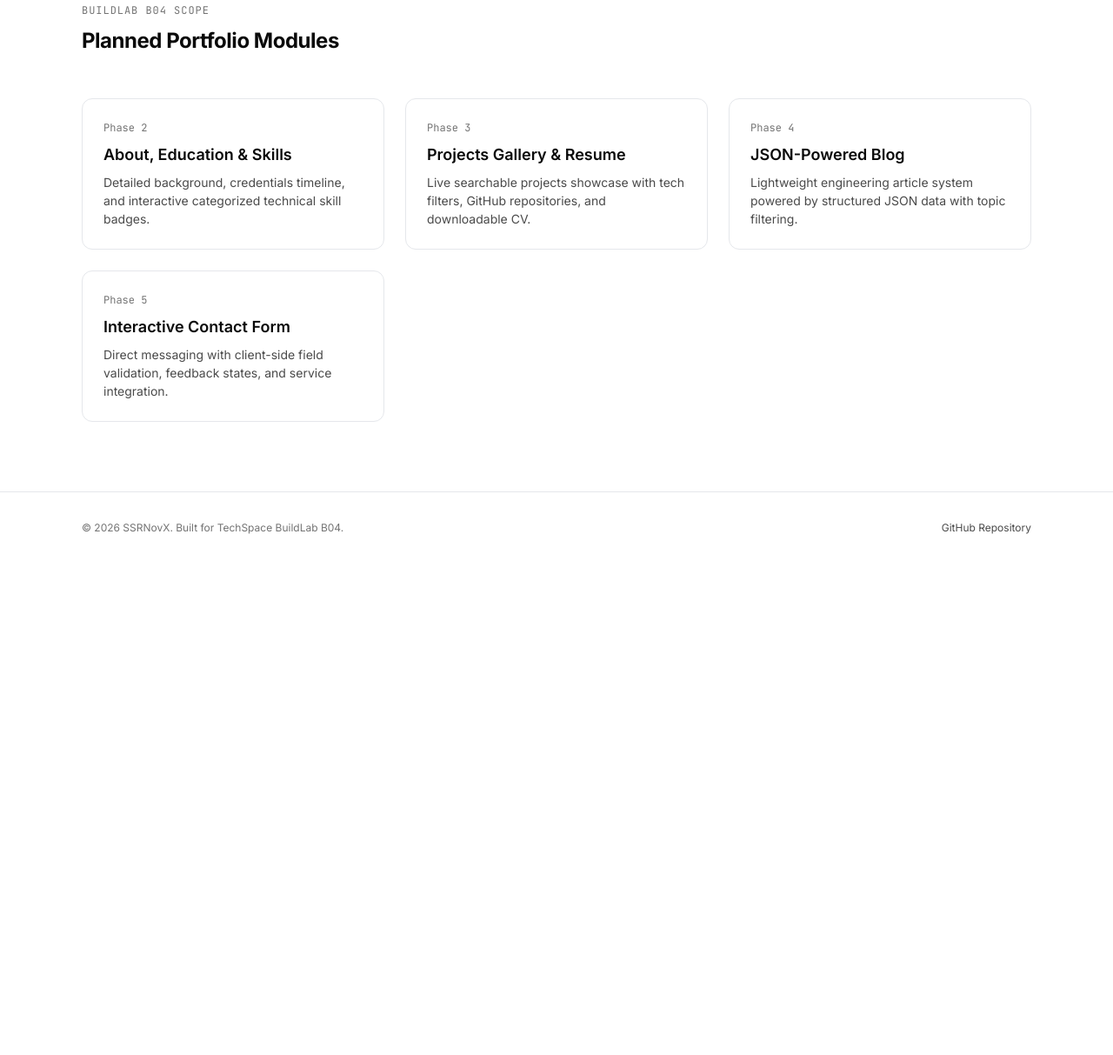
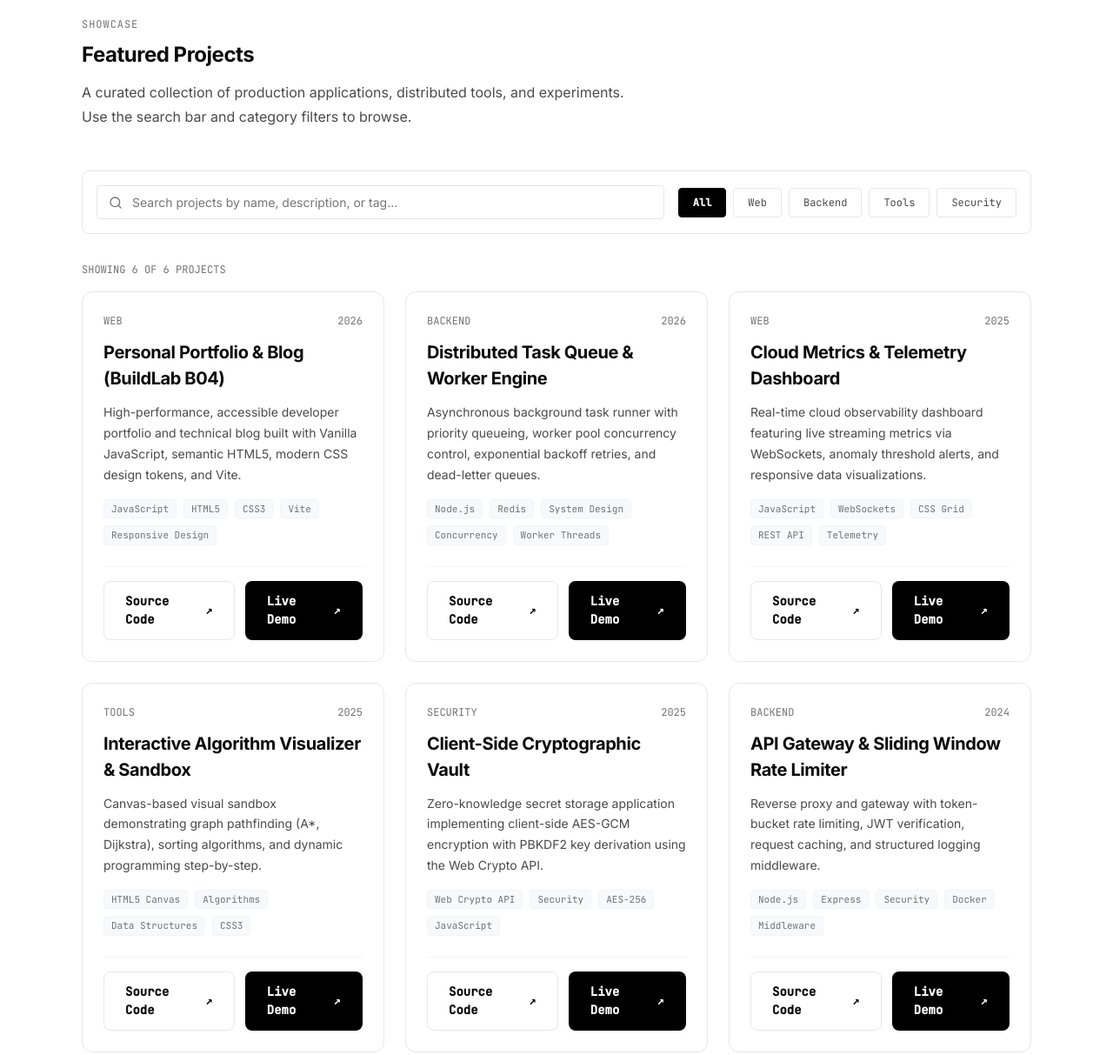
Before and after one commit to ssrnov/portfolio-and-blog, a website built with Vite: page index.html in a window 1280 px wide. Shown: the part 2270-3483 px from the top of the page at 87% size. Before the commit the page ends 2918 px from the top, so only its background shows below. Built offline with nearby package versions, Linux system fonts and the light colour scheme.

Commit message:
feat(projects): add projects gallery and structured project dataset

```diff
--- a/index.html
+++ b/index.html
@@ -287,6 +287,54 @@
       </div>
     </section>
 
+    <!-- 4. Projects Gallery Section -->
+    <section id="projects" class="projects-section section-py" aria-labelledby="projects-title">
+      <div class="container">
+        <div class="section-header">
+          <span class="section-label">Showcase</span>
+          <h2 id="projects-title" class="section-title">Featured Projects</h2>
+          <p class="section-subtitle">
+            A curated collection of production applications, distributed tools, and experiments. Use the search bar and category filters to browse.
+          </p>
+        </div>
+
+        <!-- Toolbar: Search and Filter Pills -->
+        <div class="controls-toolbar" role="search" aria-label="Project filter controls">
+          <div class="search-box-wrapper">
+            <svg class="search-icon" aria-hidden="true" viewBox="0 0 24 24" fill="none" stroke="currentColor" stroke-width="2" stroke-linecap="round" stroke-linejoin="round">
+              <circle cx="11" cy="11" r="8"></circle>
+              <line x1="21" y1="21" x2="16.65" y2="16.65"></line>
+            </svg>
+            <input
+              type="search"
+              id="project-search"
+              class="search-input"
+              placeholder="Search projects by name, description, or tag..."
+              aria-label="Search projects"
+            />
+          </div>
+
+          <div class="filter-pills" id="project-filters" role="group" aria-label="Category filters">
+            <button type="button" class="filter-btn active" data-category="all">All</button>
+            <button type="button" class="filter-btn" data-category="web">Web</button>
+            <button type="button" class="filter-btn" data-category="backend">Backend</button>
+            <button type="button" class="filter-btn" data-category="tools">Tools</button>
+            <button type="button" class="filter-btn" data-category="security">Security</button>
+          </div>
+        </div>
+
+        <!-- Status Counter -->
+        <p id="projects-count" class="fact-label" style="margin-bottom: var(--space-4);" aria-live="polite">
+          Loading projects...
+        </p>
+
+        <!-- Dynamic Projects Grid -->
+        <div id="projects-grid" class="projects-grid" aria-live="polite">
+          <!-- Populated dynamically by js/projects.js -->
+        </div>
+      </div>
+    </section>
+
     <!-- Architecture & Modules Preview Section -->
     <section id="features" class="roadmap-section" aria-labelledby="roadmap-title">
       <div class="container">
--- /dev/null
+++ b/js/data.js
@@ -0,0 +1,142 @@
+/**
+ * SSRNovX Portfolio & Blog — Data Service
+ * Loads structured projects and blog articles with reliable fallback
+ */
+
+const FALLBACK_PROJECTS = [
+  {
+    id: "proj-1",
+    title: "Personal Portfolio & Blog (BuildLab B04)",
+    category: "Web",
+    featured: true,
+    year: "2026",
+    description: "High-performance, accessible developer portfolio and technical blog built with Vanilla JavaScript, semantic HTML5, modern CSS design tokens, and Vite.",
+    tags: ["JavaScript", "HTML5", "CSS3", "Vite", "Responsive Design"],
+    githubUrl: "https://github.com/ssrnov/portfolio-and-blog",
+    liveUrl: "https://github.com/ssrnov/portfolio-and-blog"
+  },
+  {
+    id: "proj-2",
+    title: "Distributed Task Queue & Worker Engine",
+    category: "Backend",
+    featured: true,
+    year: "2026",
+    description: "Asynchronous background task runner with priority queueing, worker pool concurrency control, exponential backoff retries, and dead-letter queues.",
+    tags: ["Node.js", "Redis", "System Design", "Concurrency", "Worker Threads"],
+    githubUrl: "https://github.com/ssrnov/task-engine",
+    liveUrl: "https://example.com/demo/task-engine"
+  },
+  {
+    id: "proj-3",
+    title: "Cloud Metrics & Telemetry Dashboard",
+    category: "Web",
+    featured: true,
+    year: "2025",
+    description: "Real-time cloud observability dashboard featuring live streaming metrics via WebSockets, anomaly threshold alerts, and responsive data visualizations.",
+    tags: ["JavaScript", "WebSockets", "CSS Grid", "REST API", "Telemetry"],
+    githubUrl: "https://github.com/ssrnov/cloud-metrics",
+    liveUrl: "https://example.com/demo/cloud-metrics"
+  },
+  {
+    id: "proj-4",
+    title: "Interactive Algorithm Visualizer & Sandbox",
+    category: "Tools",
+    featured: false,
+    year: "2025",
+    description: "Canvas-based visual sandbox demonstrating graph pathfinding (A*, Dijkstra), sorting algorithms, and dynamic programming step-by-step.",
+    tags: ["HTML5 Canvas", "Algorithms", "Data Structures", "CSS3"],
+    githubUrl: "https://github.com/ssrnov/algo-visualizer",
+    liveUrl: "https://example.com/demo/algo-visualizer"
+  },
+  {
+    id: "proj-5",
+    title: "Client-Side Cryptographic Vault",
+    category: "Security",
+    featured: false,
+    year: "2025",
+    description: "Zero-knowledge secret storage application implementing client-side AES-GCM encryption with PBKDF2 key derivation using the Web Crypto API.",
+    tags: ["Web Crypto API", "Security", "AES-256", "JavaScript"],
+    githubUrl: "https://github.com/ssrnov/crypto-vault",
+    liveUrl: "https://example.com/demo/crypto-vault"
+  },
+  {
+    id: "proj-6",
+    title: "API Gateway & Sliding Window Rate Limiter",
+    category: "Backend",
+    featured: false,
+    year: "2024",
+    description: "Reverse proxy and gateway with token-bucket rate limiting, JWT verification, request caching, and structured logging middleware.",
+    tags: ["Node.js", "Express", "Security", "Docker", "Middleware"],
+    githubUrl: "https://github.com/ssrnov/api-gateway",
+    liveUrl: "https://example.com/demo/api-gateway"
+  }
+];
+
+const FALLBACK_BLOG = [
+  {
+    id: "post-1",
+    slug: "high-performance-zero-framework-vanilla-js",
+    title: "Building High-Performance Web Applications with Zero-Framework Vanilla JS",
+    date: "October 8, 2026",
+    readTime: "5 min read",
+    category: "Frontend",
+    tags: ["Frontend", "Performance", "JavaScript", "Web Standards"],
+    excerpt: "Why stripping away heavy runtime abstractions and leveraging modern browser APIs can produce lightning-fast, accessible user experiences.",
+    content: "<p>In an era where modern frontend development is dominated by megabyte-sized bundles and complex meta-frameworks, returning to the fundamentals of Vanilla JavaScript, semantic HTML5, and modern CSS3 provides immense performance advantages.</p><h3>The Power of Native Web Standards</h3><p>Modern browser engines (V8, JavaScriptCore, Gecko) have evolved radically. Features that once required heavy polyfills or utility libraries—such as CSS custom properties, native modules (ESM), Web Storage, the Fetch API, and the Intersection Observer API—are now natively supported across all evergreen browsers.</p><p>By relying directly on native capabilities, we eliminate virtual DOM overhead, reduce the initial JavaScript execution phase, and achieve near-instant First Contentful Paint (FCP) and Largest Contentful Paint (LCP) scores.</p><h3>Clean Architecture Without Bloat</h3><p>Writing Vanilla JS does not mean writing unmaintainable spaghetti code. By adopting clean module separation, unidirectional data flows, and event delegation, we achieve clear architectural boundaries while shipping an order of magnitude less code to end users.</p><blockquote>Keep it simple: choose standards over ephemeral library churn whenever possible.</blockquote>"
+  },
+  {
+    id: "post-2",
+    slug: "scalable-system-architecture-monolith-to-microservices",
+    title: "Designing Scalable System Architecture: From Monolith to Microservices",
+    date: "September 24, 2026",
+    readTime: "7 min read",
+    category: "Backend",
+    tags: ["System Design", "Backend", "Architecture", "Microservices"],
+    excerpt: "A pragmatic engineer's guide to decomposing monolithic systems without premature complexity or distributed transaction nightmares.",
+    content: "<p>The journey from a monolithic application to a microservices architecture is often romanticized, but premature distribution can easily turn a simple product into an operational quagmire.</p><h3>Start with a Modular Monolith</h3><p>Before splitting code across network boundaries, define strict domain boundaries in a single deployable unit. A modular monolith enforces bounded contexts through clean interfaces, making future extraction straightforward while preserving transactional integrity and straightforward debugging.</p><h3>When to Actually Decompose</h3><p>Extract services only when specific organizational or technical scaling bottlenecks demand it: differing scaling profiles, team ownership boundaries, or isolated reliability requirements. Embrace asynchronous messaging (event-driven architecture) over synchronous RPC chains to prevent cascading failures.</p>"
+  },
+  {
+    id: "post-3",
+    slug: "mastering-state-management-patterns-in-javascript",
+    title: "Mastering Reactive State Management Patterns in JavaScript",
+    date: "August 15, 2026",
+    readTime: "4 min read",
+    category: "Architecture",
+    tags: ["JavaScript", "State Management", "Architecture", "Design Patterns"],
+    excerpt: "Exploring reactive state patterns, event emitters, and pub-sub architectures without external third-party dependencies.",
+    content: "<p>State management is the single most common source of bugs in frontend applications. However, you don't always need complex external libraries to manage state predictably.</p><h3>The Observer Pattern and Event Target</h3><p>By leveraging the browser's built-in <code>EventTarget</code> interface or implementing a lightweight publisher-subscriber store, components can subscribe to discrete state mutations and re-render only when relevant data updates.</p><h3>Immutability and Predictability</h3><p>Pairing a centralized store with shallow object cloning ensures state transitions are traceable and predictable. This allows developers to reason about UI changes with confidence, even in complex interactive applications.</p>"
+  },
+  {
+    id: "post-4",
+    slug: "pragmatic-engineers-guide-to-clean-code",
+    title: "The Pragmatic Engineer's Guide to Clean Code and Refactoring",
+    date: "July 12, 2026",
+    readTime: "6 min read",
+    category: "Engineering",
+    tags: ["Software Engineering", "Best Practices", "Clean Code", "Refactoring"],
+    excerpt: "Practical guidelines for writing maintainable, readable, and resilient code that your future self and team will appreciate.",
+    content: "<p>Clean code is not about dogmatic adherence to rules; it is about reducing cognitive load for the humans who must read, maintain, and extend software months or years later.</p><h3>Intent-Revealing Naming</h3><p>Code is read far more often than it is written. Variable and function names should clearly convey purpose and behavior, reducing the need for explanatory comments that quickly become obsolete.</p><h3>The Boy Scout Rule in Practice</h3><p>Always leave the codebase slightly cleaner than you found it. Small, incremental refactorings during regular feature development compound over time, preventing technical debt from accumulating into a major re-write.</p>"
+  }
+];
+
+export async function fetchProjects() {
+  try {
+    const res = await fetch('/data/projects.json');
+    if (!res.ok) throw new Error(`HTTP ${res.status}`);
+    return await res.json();
+  } catch (err) {
+    console.info('Loaded embedded fallback projects data');
+    return FALLBACK_PROJECTS;
+  }
+}
+
+export async function fetchBlogPosts() {
+  try {
+    const res = await fetch('/data/blog.json');
+    if (!res.ok) throw new Error(`HTTP ${res.status}`);
+    return await res.json();
+  } catch (err) {
+    console.info('Loaded embedded fallback blog data');
+    return FALLBACK_BLOG;
+  }
+}
--- a/js/main.js
+++ b/js/main.js
@@ -1,11 +1,9 @@
-/**
- * SSRNovX Portfolio & Blog — Main JavaScript Entry Point
- * TechSpace BuildLab B04 - Phase 1 Foundation
- */
+import { initProjects } from './projects.js';
 
 document.addEventListener('DOMContentLoaded', () => {
   initThemeToggle();
   initMobileNavigation();
+  initProjects();
   initConsoleBanner();
 });
 
--- /dev/null
+++ b/js/projects.js
@@ -0,0 +1,115 @@
+/**
+ * SSRNovX Portfolio & Blog — Projects Gallery Module
+ * Search, category filtering, and dynamic card rendering
+ */
+
+import { fetchProjects } from './data.js';
+
+let allProjects = [];
+let currentCategory = 'all';
+let searchQuery = '';
+
+export async function initProjects() {
+  const container = document.getElementById('projects-grid');
+  const searchInput = document.getElementById('project-search');
+  const filterButtons = document.querySelectorAll('#project-filters .filter-btn');
+
+  if (!container) return;
+
+  allProjects = await fetchProjects();
+  renderFilteredProjects();
+
+  // Bind Search Input
+  if (searchInput) {
+    searchInput.addEventListener('input', (e) => {
+      searchQuery = e.target.value.trim().toLowerCase();
+      renderFilteredProjects();
+    });
+  }
+
+  // Bind Filter Buttons
+  filterButtons.forEach((btn) => {
+    btn.addEventListener('click', () => {
+      filterButtons.forEach((b) => b.classList.remove('active'));
+      btn.classList.add('active');
+      currentCategory = btn.getAttribute('data-category') || 'all';
+      renderFilteredProjects();
+    });
+  });
+}
+
+function renderFilteredProjects() {
+  const container = document.getElementById('projects-grid');
+  const countDisplay = document.getElementById('projects-count');
+  if (!container) return;
+
+  const filtered = allProjects.filter((project) => {
+    const matchesCategory =
+      currentCategory === 'all' ||
+      project.category.toLowerCase() === currentCategory.toLowerCase();
+
+    const matchesSearch =
+      searchQuery === '' ||
+      project.title.toLowerCase().includes(searchQuery) ||
+      project.description.toLowerCase().includes(searchQuery) ||
+      project.tags.some((tag) => tag.toLowerCase().includes(searchQuery));
+
+    return matchesCategory && matchesSearch;
+  });
+
+  if (countDisplay) {
+    countDisplay.textContent = `Showing ${filtered.length} of ${allProjects.length} projects`;
+  }
+
+  if (filtered.length === 0) {
+    container.innerHTML = `
+      <div class="empty-state">
+        <p class="empty-state-title">No matching projects found</p>
+        <p>Try adjusting your search query or switching to "All" categories.</p>
+      </div>
+    `;
+    return;
+  }
+
+  container.innerHTML = filtered
+    .map(
+      (project) => `
+    <article class="project-card" data-category="${project.category.toLowerCase()}">
+      <div>
+        <div class="project-card-header">
+          <span class="project-category-tag">${escapeHtml(project.category)}</span>
+          <span class="project-year">${escapeHtml(project.year)}</span>
+        </div>
+        <h3 class="project-card-title">${escapeHtml(project.title)}</h3>
+        <p class="project-card-desc">${escapeHtml(project.description)}</p>
+        <div class="project-tags" aria-label="Technologies used">
+          ${project.tags
+            .map((tag) => `<span class="project-tag">${escapeHtml(tag)}</span>`)
+            .join('')}
+        </div>
+      </div>
+      <div class="project-card-actions">
+        <a href="${escapeHtml(project.githubUrl)}" target="_blank" rel="noopener noreferrer" class="btn btn-secondary btn-card">
+          <span>Source Code</span>
+          <span aria-hidden="true">↗</span>
+        </a>
+        <a href="${escapeHtml(project.liveUrl)}" target="_blank" rel="noopener noreferrer" class="btn btn-primary btn-card">
+          <span>Live Demo</span>
+          <span aria-hidden="true">↗</span>
+        </a>
+      </div>
+    </article>
+  `
+    )
+    .join('');
+}
+
+function escapeHtml(str) {
+  if (!str) return '';
+  return String(str)
+    .replace(/&/g, '&amp;')
+    .replace(/</g, '&lt;')
+    .replace(/>/g, '&gt;')
+    .replace(/"/g, '&quot;')
+    .replace(/'/g, '&#039;');
+}
--- /dev/null
+++ b/public/data/projects.json
@@ -0,0 +1,68 @@
+[
+  {
+    "id": "proj-1",
+    "title": "Personal Portfolio & Blog (BuildLab B04)",
+    "category": "Web",
+    "featured": true,
+    "year": "2026",
+    "description": "High-performance, accessible developer portfolio and technical blog built with Vanilla JavaScript, semantic HTML5, modern CSS design tokens, and Vite.",
+    "tags": ["JavaScript", "HTML5", "CSS3", "Vite", "Responsive Design"],
+    "githubUrl": "https://github.com/ssrnov/portfolio-and-blog",
+    "liveUrl": "https://github.com/ssrnov/portfolio-and-blog"
+  },
+  {
+    "id": "proj-2",
+    "title": "Distributed Task Queue & Worker Engine",
+    "category": "Backend",
+    "featured": true,
+    "year": "2026",
+    "description": "Asynchronous background task runner with priority queueing, worker pool concurrency control, exponential backoff retries, and dead-letter queues.",
+    "tags": ["Node.js", "Redis", "System Design", "Concurrency", "Worker Threads"],
+    "githubUrl": "https://github.com/ssrnov/task-engine",
+    "liveUrl": "https://example.com/demo/task-engine"
+  },
+  {
+    "id": "proj-3",
+    "title": "Cloud Metrics & Telemetry Dashboard",
+    "category": "Web",
+    "featured": true,
+    "year": "2025",
+    "description": "Real-time cloud observability dashboard featuring live streaming metrics via WebSockets, anomaly threshold alerts, and responsive data visualizations.",
+    "tags": ["JavaScript", "WebSockets", "CSS Grid", "REST API", "Telemetry"],
+    "githubUrl": "https://github.com/ssrnov/cloud-metrics",
+    "liveUrl": "https://example.com/demo/cloud-metrics"
+  },
+  {
+    "id": "proj-4",
+    "title": "Interactive Algorithm Visualizer & Sandbox",
+    "category": "Tools",
+    "featured": false,
+    "year": "2025",
+    "description": "Canvas-based visual sandbox demonstrating graph pathfinding (A*, Dijkstra), sorting algorithms, and dynamic programming step-by-step.",
+    "tags": ["HTML5 Canvas", "Algorithms", "Data Structures", "CSS3"],
+    "githubUrl": "https://github.com/ssrnov/algo-visualizer",
+    "liveUrl": "https://example.com/demo/algo-visualizer"
+  },
+  {
+    "id": "proj-5",
+    "title": "Client-Side Cryptographic Vault",
+    "category": "Security",
+    "featured": false,
+    "year": "2025",
+    "description": "Zero-knowledge secret storage application implementing client-side AES-GCM encryption with PBKDF2 key derivation using the Web Crypto API.",
+    "tags": ["Web Crypto API", "Security", "AES-256", "JavaScript"],
+    "githubUrl": "https://github.com/ssrnov/crypto-vault",
+    "liveUrl": "https://example.com/demo/crypto-vault"
+  },
+  {
+    "id": "proj-6",
+    "title": "API Gateway & Sliding Window Rate Limiter",
+    "category": "Backend",
+    "featured": false,
+    "year": "2024",
+    "description": "Reverse proxy and gateway with token-bucket rate limiting, JWT verification, request caching, and structured logging middleware.",
+    "tags": ["Node.js", "Express", "Security", "Docker", "Middleware"],
+    "githubUrl": "https://github.com/ssrnov/api-gateway",
+    "liveUrl": "https://example.com/demo/api-gateway"
+  }
+]
```
